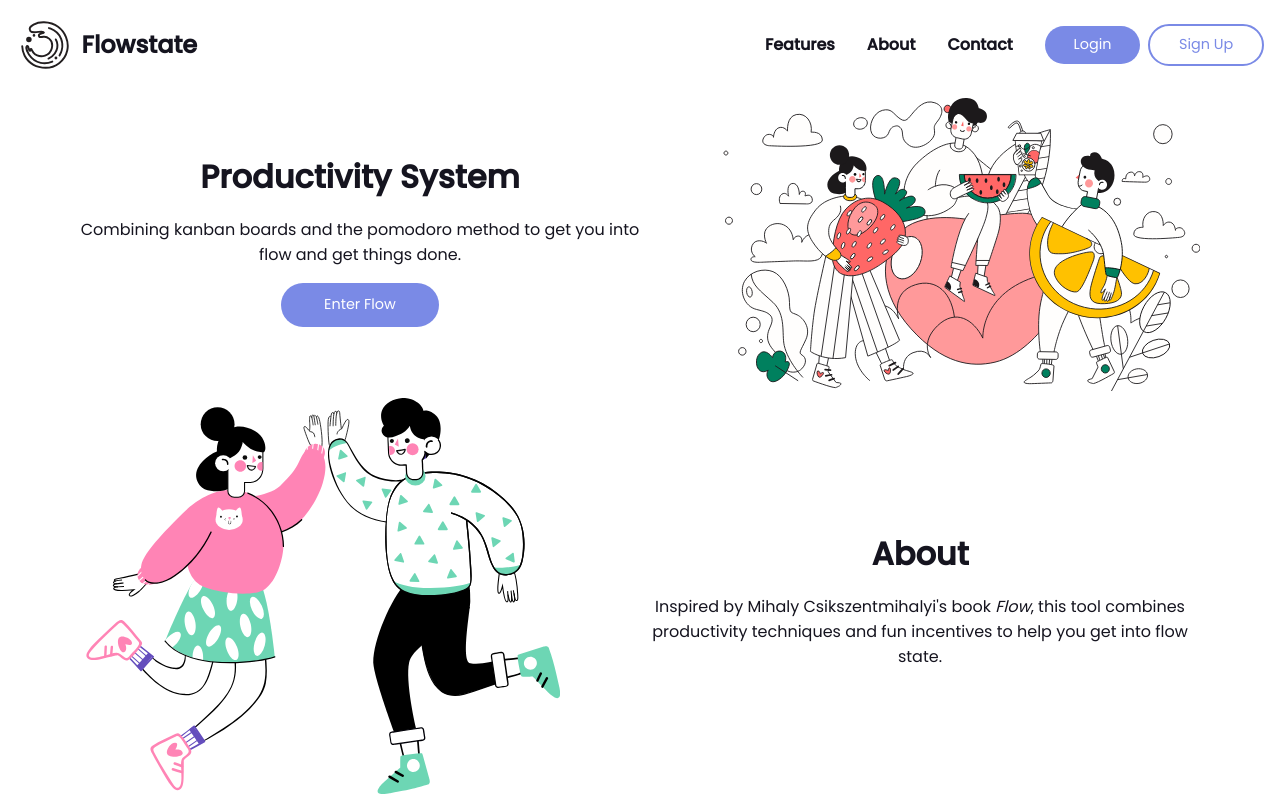
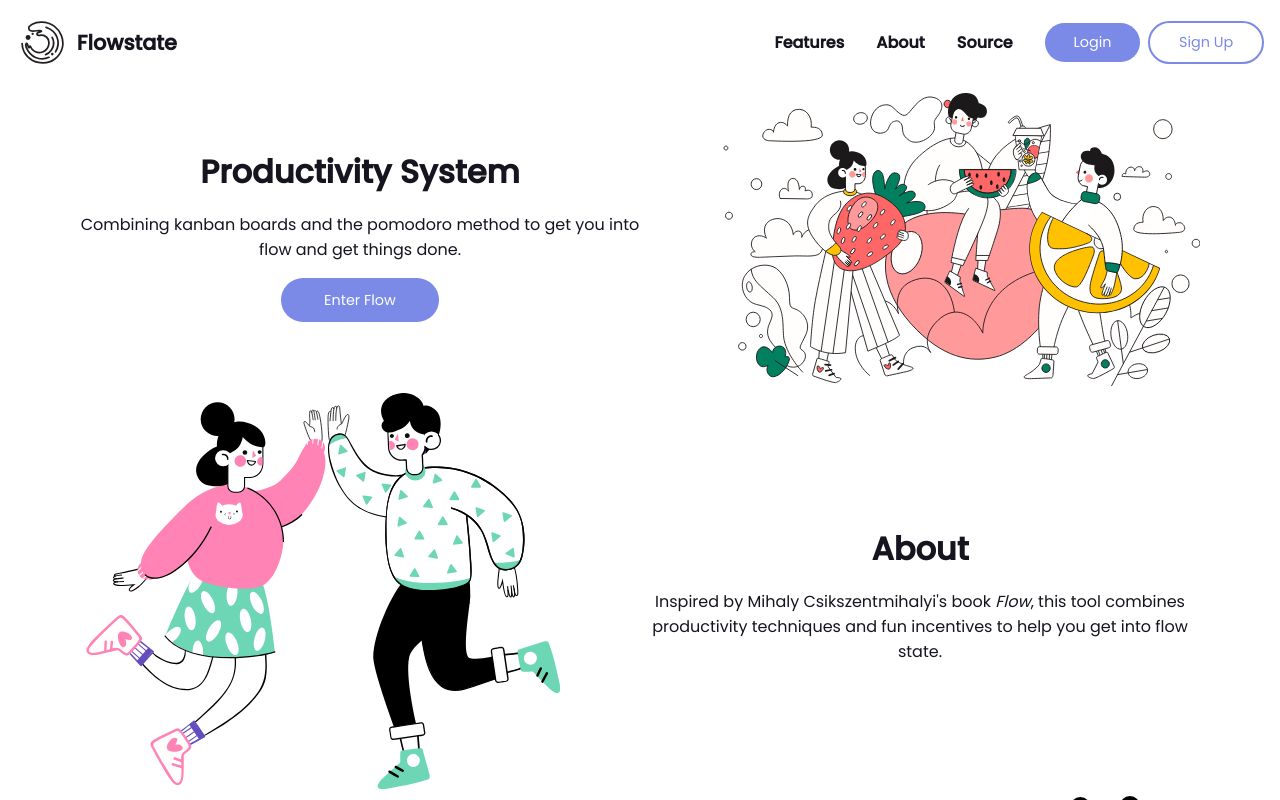
Before and after one commit to mei-lu/flowstate, a React (Create React App) app: page / in a window 1280 px wide. Shown: the top 800 px of the page. Built offline with nearby package versions, Linux system fonts and the light colour scheme; no server answers.

Commit message:
Logo styling

```diff
--- a/src/components/navigation/PublicNav.jsx
+++ b/src/components/navigation/PublicNav.jsx
@@ -11,7 +11,7 @@ const PublicNav = (props) => {
             <div className='landing-nav-labels-wrapper'>
                 <div className='landing-nav-labels'><a href='#features'>Features</a></div>
                 <div className='landing-nav-labels'><a href='#about'>About</a></div>
-                <div className='landing-nav-labels'><a href='#contact'>Contact</a></div>
+                <div className='landing-nav-labels'><a href='#source'>Source</a></div>
                 <div className='landing-nav-labels'>
                     <Link to='/login'><button className='landing-nav-button-solid'>Login</button></Link>
                     <Link to='/signup'><button className='landing-nav-button-outlined'>Sign Up</button></Link>
--- a/src/style/Assets.css
+++ b/src/style/Assets.css
@@ -52,10 +52,10 @@
     display: flex;
     align-items: center;
     font-weight: 600;
-    font-size: 1.5rem;
+    font-size: 1.3rem;
   }
 
   .logo-img {
     padding: .8rem;
-    width: 3rem;
+    width: 2.7rem;
   }
```
